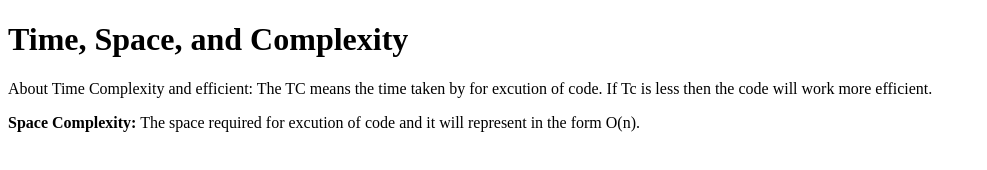
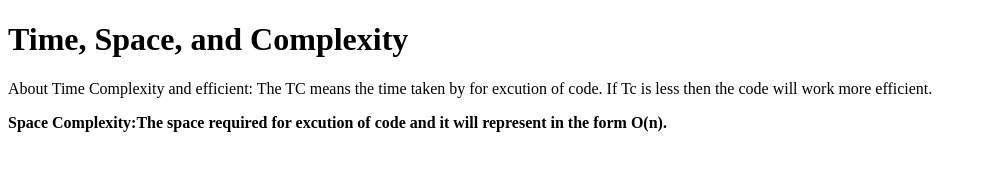
Before and after one commit to acciojob/time-and-space-complexity-bsp3725k, a website: page main.html in a window 1280 px wide. Shown: the whole page, without its empty margins (0-987 px from the left). Drawn offline with Linux system fonts and the light colour scheme.

Commit message:
created a submission

```diff
--- a/main.html
+++ b/main.html
@@ -10,7 +10,7 @@
 	<!-- the entire body must be written by student -->
 	<h1>Time, Space, and Complexity</h1>
     <p>About Time Complexity and efficient: The TC means the time taken by for excution of code. If Tc is less then the code will work more efficient.</p>
-	<p><b>Space Complexity:</b> The space required for excution of code and it will represent in the form O(n).</p>
+	<p><b>Space Complexity:The space required for excution of code and it will represent in the form O(n).</b></p>
     <script type="text/javascript" src="./script.js">
 </script>
 
```
